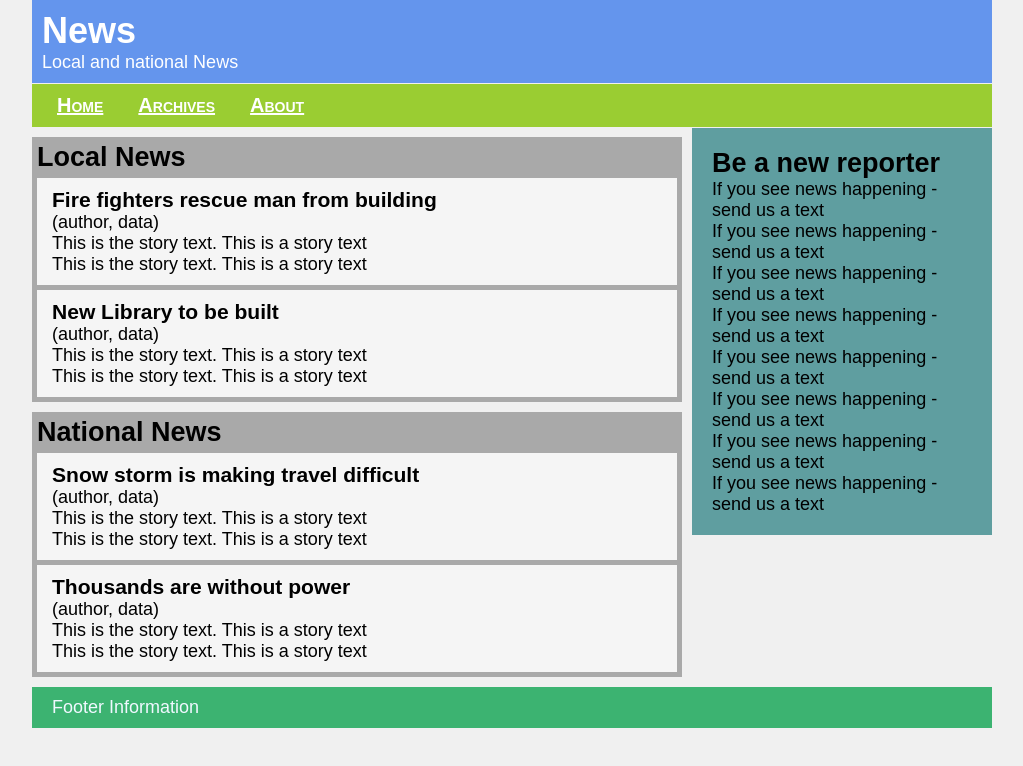
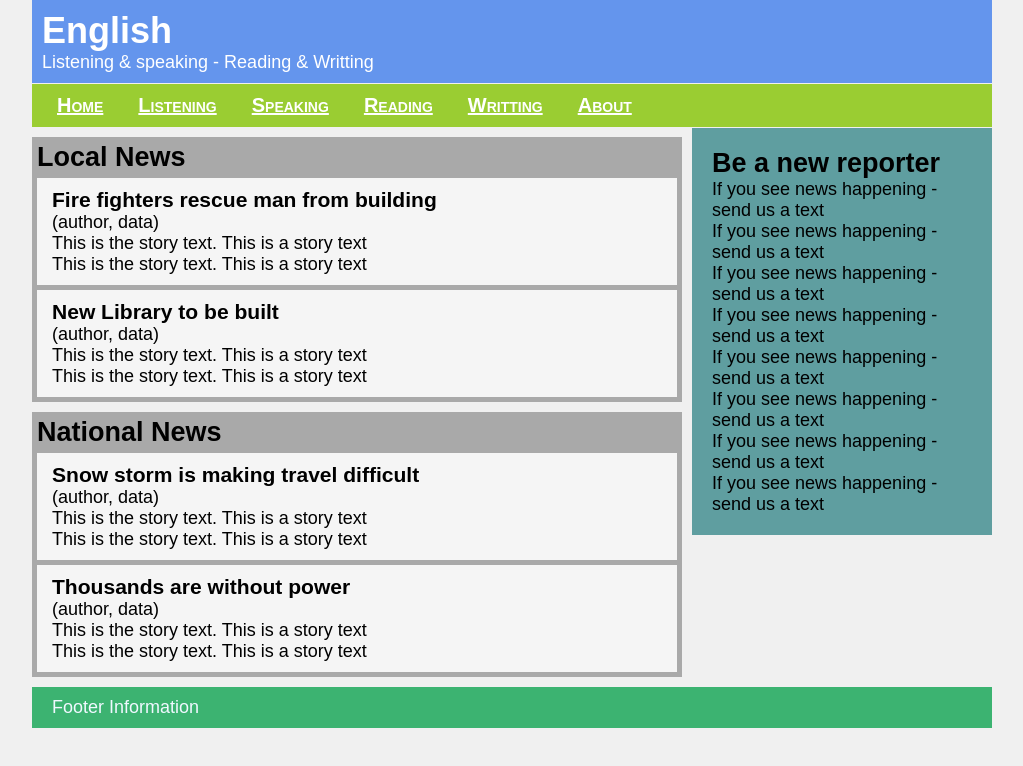
Before and after one commit to thuytta/MyWebsite, a plain HTML site: page index.html in a window 1280 px wide. Shown: the whole page, without its empty margins (128-1151 px from the left). Drawn offline with Linux system fonts and the light colour scheme.

Commit message:
Update index.html

```diff
--- a/index.html
+++ b/index.html
@@ -7,14 +7,18 @@
     </head>
     <body>
          <header class="banner">
-             <h1>News</h1>
-             <p>Local and national News</p>
+             <h1>English</h1>
+             <p>Listening & speaking - Reading & Writting</p>
+
          </header>
 
          <nav> <!--nav = navigation section-->
              <ul><!--ul = unoreder list element-->
                  <li><a href="/">Home</a></li>
-                 <li><a href="/test1.html">Archives</a></li>
+                 <li><a href="/test1.html">Listening</a></li>
+                 <li><a href="/test2.html">Speaking</a></li>
+                  <li><a href="/test3.html">Reading</a></li>
+                  <li><a href="/test4.html">Writting</a></li>
                  <li><a href="">About</a></li>
              </ul>
          </nav>
```
